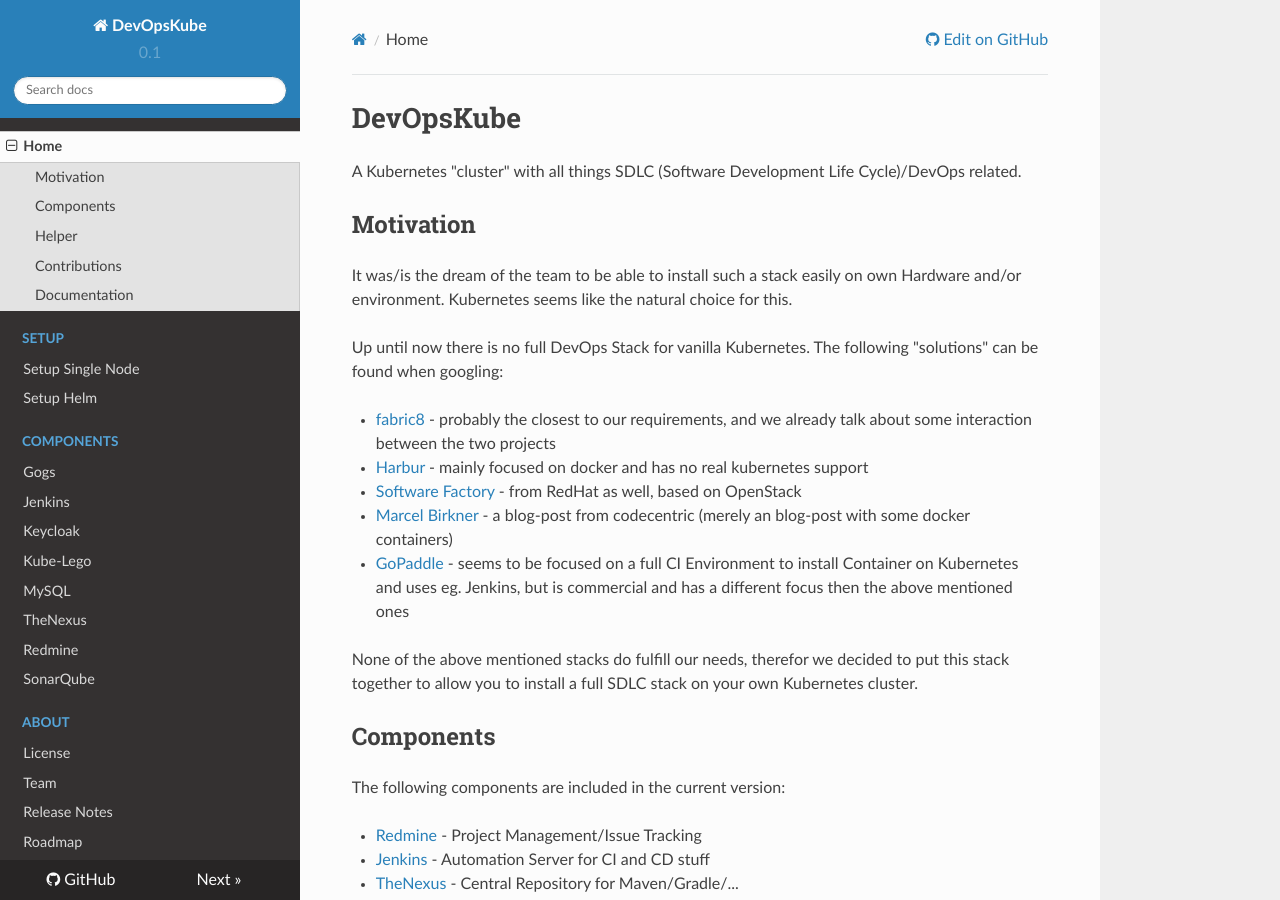
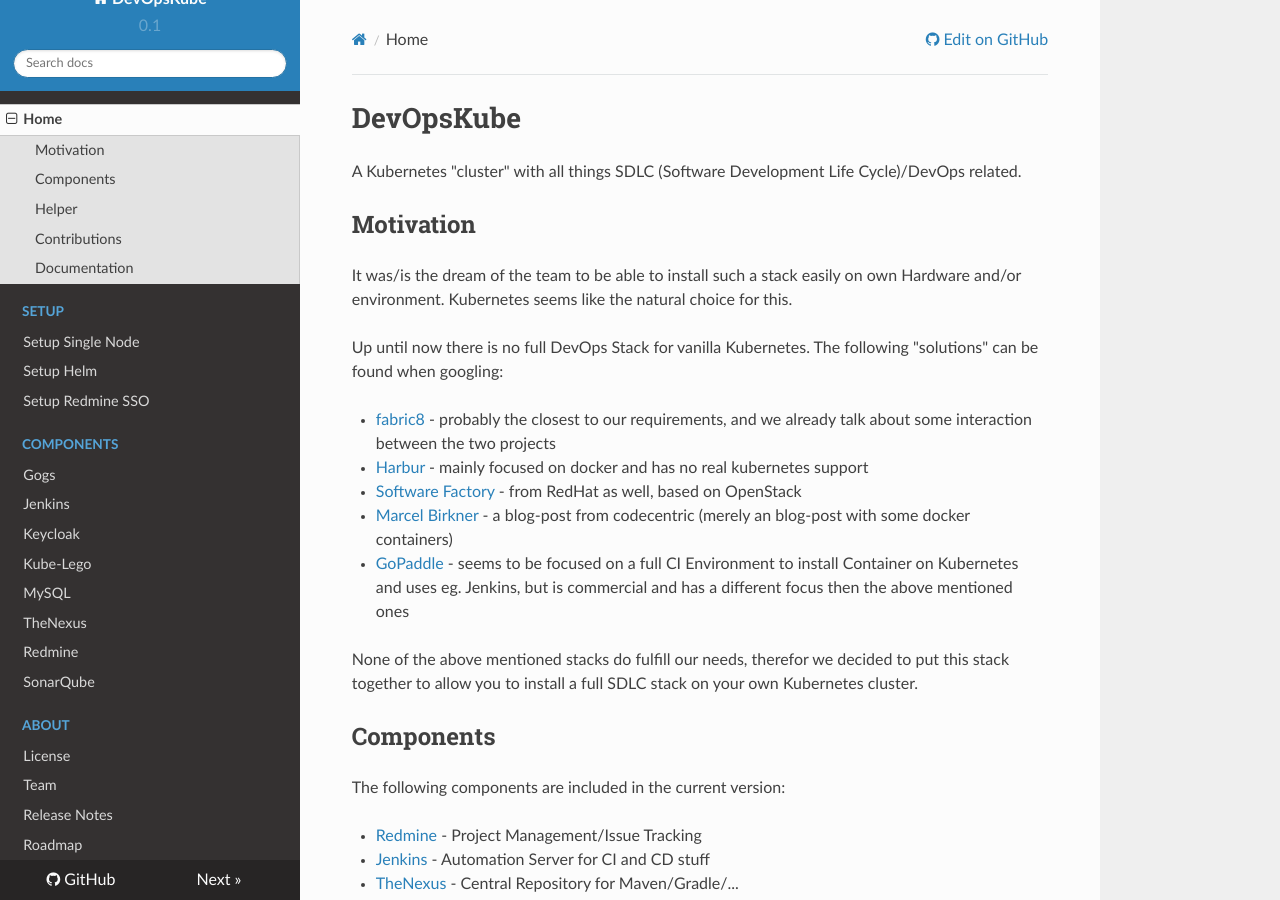
Before and after one commit to devopskube/devopskube, an MkDocs documentation site: the page built from docs/index.md, in a window 1280 px wide and 900 px high. Built offline with MkDocs 1.6.1, drawn with Linux system fonts in a browser that asks for light colours; nearby versions of some CDN libraries; old or Windows-style settings are respelled for this version of MkDocs.

Commit message:
Rework pictures (depersonalize)

```diff
--- a/mkdocs.yml
+++ b/mkdocs.yml
@@ -10,6 +10,7 @@
 - Setup:
   - 'Setup Single Node': 'setup/single-node.md'
   - 'Setup Helm': 'setup/helm.md'
+  - 'Setup Redmine SSO': 'setup/redmine_keycloak.md'
 - Components:
   - 'Gogs': 'components/gogs.md'
   - 'Jenkins': 'components/jenkins.md'
```
Also changed, not shown: docs/assets/redmine_sso/keycloak_client.png, docs/assets/redmine_sso/keycloak_client_credentials.png, docs/assets/redmine_sso/keycloak_mapper_roles.png, docs/assets/redmine_sso/keycloak_mapper_username.png, docs/assets/redmine_sso/keycloak_mappers.png, docs/assets/redmine_sso/keycloak_roles.png, docs/assets/redmine_sso/keycloak_scope.png, docs/assets/redmine_sso/redmine_openid_plugin_setting.png.
